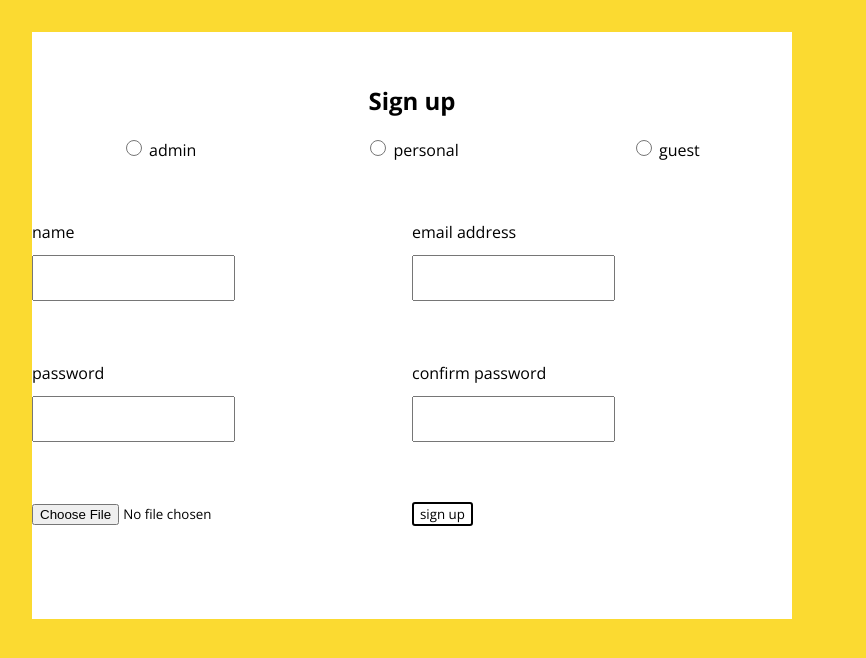
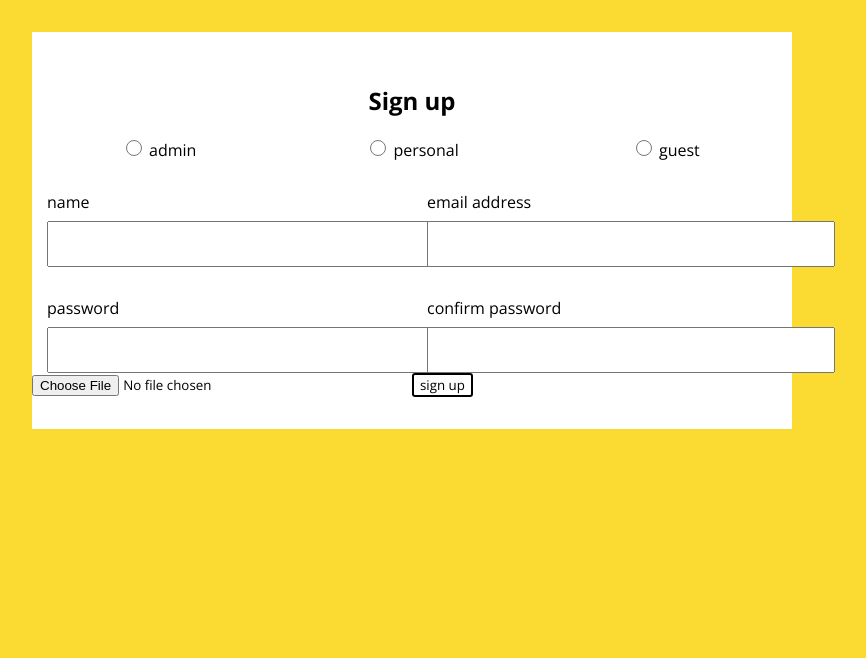
Before and after one commit to jlarmstrongiv/2.3-profile-setup, a plain HTML site: page index.html in a window 1280 px wide. Shown: the whole page, without its empty margins (228-1094 px from the left). Drawn offline with nearby package versions, Linux system fonts and the light colour scheme.

Commit message:
continue

```diff
--- a/styles/main.css
+++ b/styles/main.css
@@ -54,7 +54,7 @@ input[type="text"] {
   display: flex;
   flex-flow: row wrap;
   align-items: flex-start;
-  height: 450px;
+  min-height: 0;
   width: 100%;
 }
 .role-item {
@@ -63,7 +63,12 @@ input[type="text"] {
 }
 .text-item label {
   display: block;
-  margin-bottom: 12px;
+  padding: 30px 0 8px 0;
+}
+.text-item label,
+.text-item input {
+  margin: 0 15px;
+  width: 100%;
 }
 /*.text-item label,
 .text-item input {
@@ -73,6 +78,3 @@ input[type="text"] {
 .text-item {
   flex: 1 1 40%;
 }
-#submit {
-  white-space: nowrap;
-}
```
